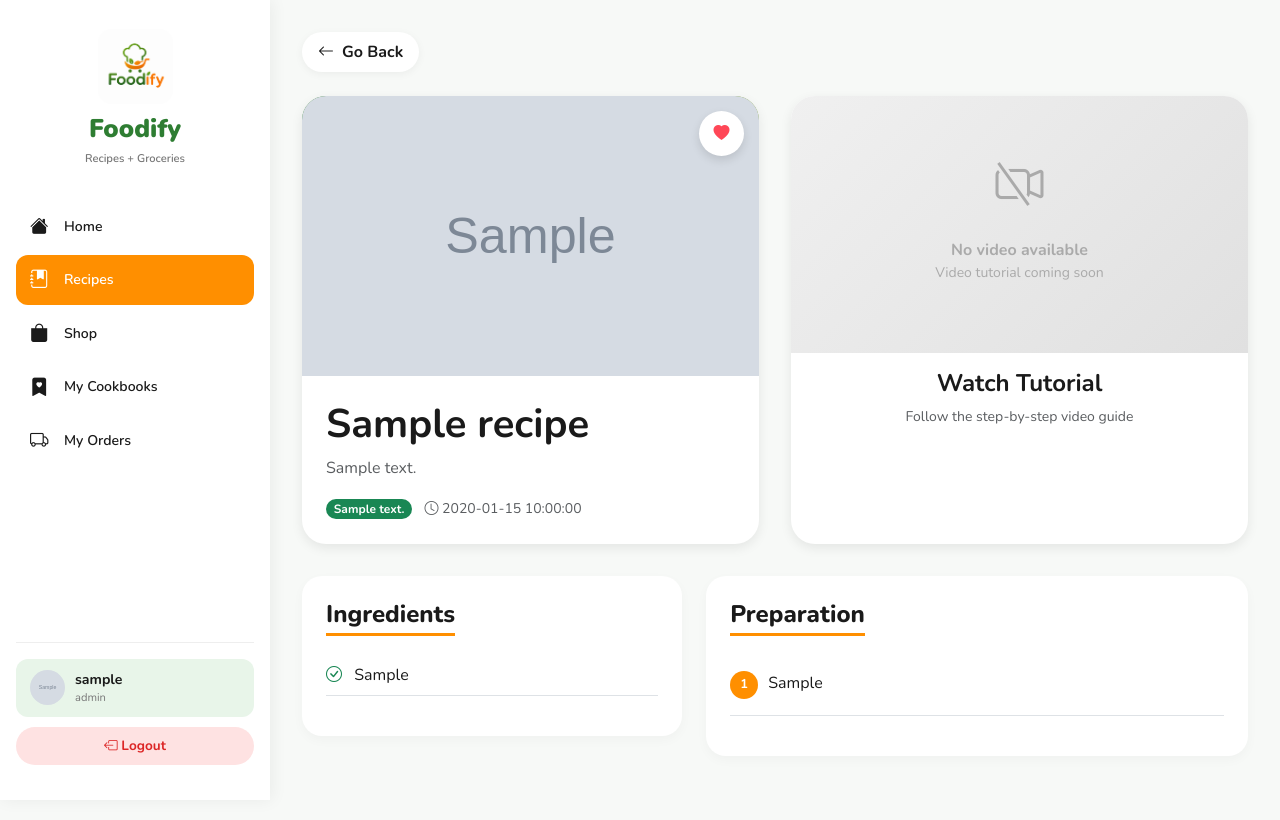
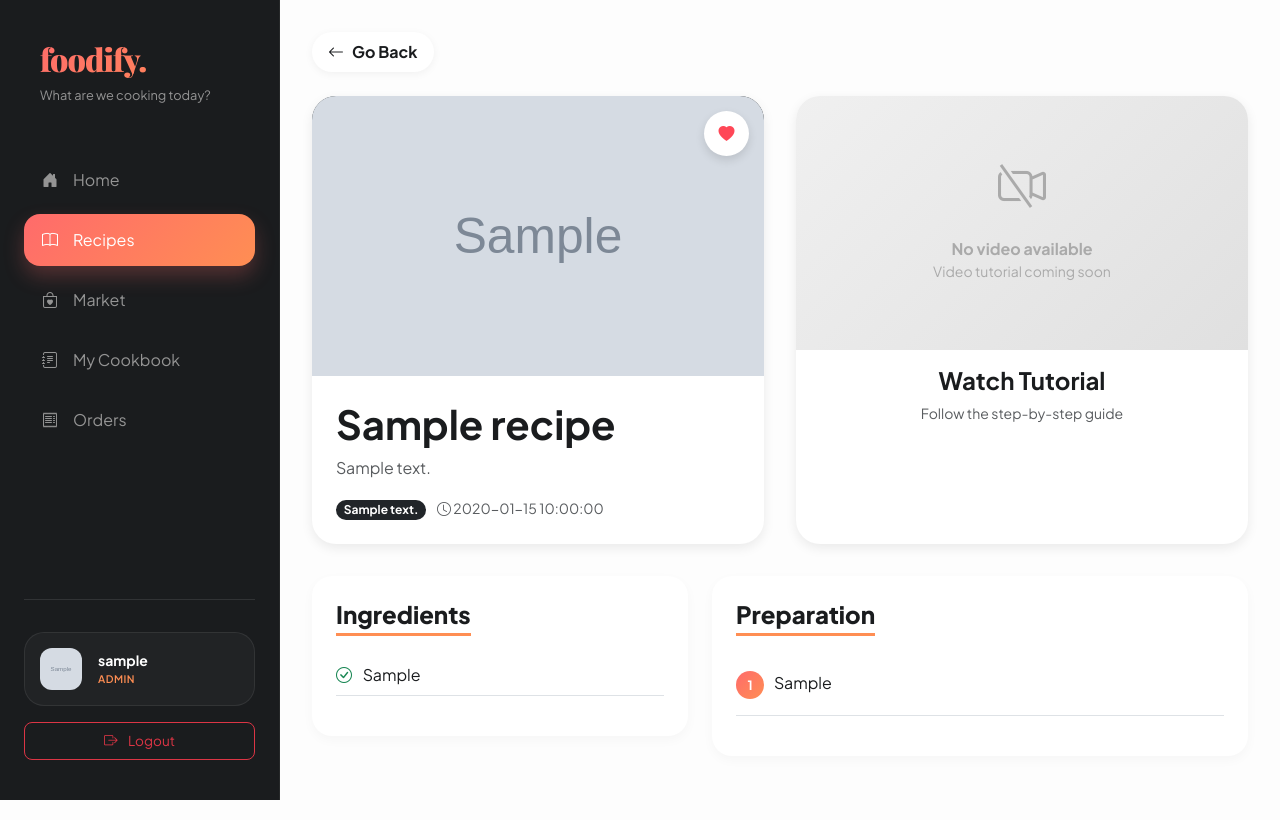
Before and after one commit to amrlls/Foodifyy, a PHP site: page /modules/recipe/recipedetail.php?id=1 in a window 1280 px wide. Run offline with PHP 8.4, Linux system fonts and the light colour scheme; the visitor is signed in with stand-in values (Sample User, id 1); tables that the repository leaves empty or names only in its code hold one stand-in row (values such as "Sample post"); grey boxes marked "Sample" are stand-in pictures.

Commit message:
update recipe video and layout

```diff
--- a/modules/recipe/recipedetail.php
+++ b/modules/recipe/recipedetail.php
@@ -49,13 +49,12 @@ $ingredients = explode("\n", $recipe['ingredients']);
 $steps = explode("\n", $recipe['instructions']);
 
 $gradients = [
-    'Melayu'  => 'linear-gradient(135deg, #2E7D32, #9FA825)',
-    'Western' => 'linear-gradient(135deg, #c0392b, #e74c3c)',
-    'Asian'   => 'linear-gradient(135deg, #e67e22, #f39c12)',
+    'Melayu'  => 'linear-gradient(135deg, #1e5128, #4e944f)',
+    'Western' => 'linear-gradient(135deg, #800000, #d90429)',
+    'Asian'   => 'linear-gradient(135deg, #ff4d00, #ffb703)',
 ];
-$grad = $gradients[$recipe['cuisine']] ?? 'linear-gradient(135deg, #2E7D32, #9FA825)';
+$grad = $gradients[$recipe['cuisine']] ?? 'linear-gradient(135deg, #2D3436, #000000)';
 
-// Cloudinary video only
 $videoUrl = $recipe['video_url'] ?? '';
 $embedUrl = (!empty($videoUrl) && str_contains($videoUrl, 'cloudinary.com')) ? $videoUrl : '';
 ?>
@@ -67,72 +66,86 @@ $embedUrl = (!empty($videoUrl) && str_contains($videoUrl, 'cloudinary.com')) ? $
     <title><?= htmlspecialchars($recipe['title']) ?> – Foodify</title>
     <link href="https://cdn.jsdelivr.net/npm/bootstrap@5.3.0/dist/css/bootstrap.min.css" rel="stylesheet">
     <link rel="stylesheet" href="https://cdn.jsdelivr.net/npm/bootstrap-icons@1.11.3/font/bootstrap-icons.min.css">
-    <link href="https://fonts.googleapis.com/css2?family=Nunito:wght@400;600;700;800;900&family=Playfair+Display:wght@700;800&display=swap" rel="stylesheet">
+    <link href="https://fonts.googleapis.com/css2?family=Plus+Jakarta+Sans:wght@300;400;600;700;800&family=Playfair+Display:wght@700;900&display=swap" rel="stylesheet">
     <style>
         :root {
-            --green: #2E7D32; --green-light: #E8F5E9;
-            --orange: #FF8F00; --dark: #1A1A1A;
-            --muted: #777; --border: #EEEEEE;
-            --sidebar-w: 270px;
+            --primary-grad: linear-gradient(135deg, #FF6B6B 0%, #FF8E53 100%);
+            --sidebar-dark: #1A1C1E;
+            --accent: #FF8E53;
+            --soft-bg: #fdfdfd;
+            --sidebar-w: 280px;
         }
+
         * { margin: 0; padding: 0; box-sizing: border-box; }
-        body { font-family: 'Nunito', sans-serif; background: #F7F9F7; color: var(--dark); }
+        body { font-family: 'Plus Jakarta Sans', sans-serif; background-color: var(--soft-bg); color: #1A1C1E; }
 
         /* ── SIDEBAR ── */
         .sidebar {
             position: fixed; left: 0; top: 0; width: var(--sidebar-w); height: 100vh;
-            background: white; box-shadow: 2px 0 16px rgba(0,0,0,0.06);
-            padding: 1.8rem 1rem; overflow-y: auto; z-index: 1000;
+            background: var(--sidebar-dark); color: white;
+            padding: 2.5rem 1.5rem; z-index: 1000;
             display: flex; flex-direction: column;
+            border-right: 1px solid rgba(255,255,255,0.05);
+            overflow-y: auto;
         }
-        .sidebar-logo {
-            display: flex; flex-direction: column; align-items: center; text-align: center; gap: 12px;
-            margin-bottom: 2rem; padding: 0 8px;
+        .sidebar-logo h2 {
+            font-family: 'Playfair Display', serif; font-weight: 900;
+            letter-spacing: -1px;
+            background: var(--primary-grad); background-clip: text;
+            -webkit-background-clip: text; -webkit-text-fill-color: transparent;
+            margin-bottom: 0.5rem; padding-left: 1rem;
         }
-        .sidebar-logo img { width: 75px; height: 75px; object-fit: contain; border-radius: 14px; }
-        .sidebar-logo .logo-text h2 { font-weight: 900; font-size: 1.6rem; color: var(--green); line-height: 1; margin-bottom: 4px; }
-        .sidebar-logo .logo-text span { font-size: 0.7rem; color: var(--muted); font-weight: 600; }
+        .sidebar-greet-box { padding-left: 1rem; margin-bottom: 3rem; }
+        .sidebar-greet-box p { color: #949494; font-size: 0.8rem; margin: 0; font-weight: 400; }
+        .sidebar-nav { list-style: none; padding: 0; flex-grow: 1; }
+        .sidebar-nav li { margin-bottom: 0.5rem; }
+        .sidebar-nav a {
+            display: flex; align-items: center; gap: 15px; padding: 14px 18px;
+            color: #949494; text-decoration: none; border-radius: 16px;
+            font-weight: 500; transition: all 0.3s ease;
+        }
+        .sidebar-nav a:hover { color: white; background: rgba(255,255,255,0.05); }
+        .sidebar-nav a.active {
+            background: var(--primary-grad); color: white;
+            box-shadow: 0 10px 20px rgba(255,107,107,0.25);
+        }
+        .sidebar-footer { padding-top: 2rem; border-top: 1px solid rgba(255,255,255,0.1); }
 
-        .sidebar-nav { list-style: none; padding: 0; flex: 1; }
-        .sidebar-nav li { margin-bottom: 4px; }
-        .sidebar-nav a {
-            display: flex; align-items: center; gap: 12px; padding: 11px 14px;
-            color: var(--dark); text-decoration: none; border-radius: 12px;
-            font-weight: 600; font-size: 0.88rem; transition: all 0.18s;
+        .user-card {
+        background: rgba(255,255,255,0.03);
+        border: 1px solid rgba(255,255,255,0.08);
+        padding: 15px;
+        border-radius: 20px;
+        transition: all 0.2s ease;
+        cursor: pointer;
         }
-        .sidebar-nav a i { font-size: 1.15rem; width: 22px; }
-        .sidebar-nav a:hover, .sidebar-nav a.active { background: var(--orange); color: white; }
-
-        .sidebar-bottom { border-top: 1px solid var(--border); padding-top: 1rem; margin-top: 1rem; }
-        .user-row {
-            display: flex; align-items: center; gap: 10px; padding: 10px 14px;
-            background: var(--green-light); border-radius: 12px; margin-bottom: 10px;
-            cursor: pointer; transition: all 0.2s ease-out;
+        .user-card:hover {
+            background: rgba(255,255,255,0.07);
+            transform: translateY(-2px);
         }
-        .user-row:hover { background-color: #DDEEE6 !important; transform: translateY(-3px); box-shadow: 0 4px 10px rgba(0,0,0,0.05); }
-        .user-row i { font-size: 1.6rem; color: var(--green); }
-        .user-avatar-img { width: 35px; height: 35px; border-radius: 50%; object-fit: cover; }
-        .user-name { font-weight: 700; font-size: 0.88rem; }
-        .user-role { font-size: 0.7rem; color: var(--muted); }
-
-        .btn-side { display: block; padding: 9px; border-radius: 50px; font-weight: 700; font-size: 0.85rem; text-align: center; text-decoration: none; margin-bottom: 6px; transition: 0.2s; }
-        .btn-side-login { background: var(--orange); color: white; }
-        .btn-side-logout { background: #FEE2E2; color: #DC2626; }
-        .btn-side-logout:hover { background: #DC2626; color: white; }
+        .user-card:active {
+            transform: scale(0.95);
+            background: rgba(255,255,255,0.1);
+        }
+        .user-card img {
+            transition: transform 0.3s ease;
+        }
+        .user-card:hover img {
+            transform: rotate(5deg);
+        }
 
         /* ── MAIN CONTENT ── */
         .main-content { margin-left: var(--sidebar-w); padding: 2rem; min-height: 100vh; }
 
         .btn-back {
-            display: inline-flex; align-items: center; gap: 8px; color: var(--dark);
+            display: inline-flex; align-items: center; gap: 8px; color: #1A1C1E;
             text-decoration: none; font-weight: 700; margin-bottom: 1.5rem;
             transition: 0.2s; padding: 8px 16px; background: white; border-radius: 50px;
             box-shadow: 0 2px 8px rgba(0,0,0,0.05);
         }
-        .btn-back:hover { color: var(--orange); transform: translateX(-5px); }
+        .btn-back:hover { color: var(--accent); transform: translateX(-5px); }
 
         .recipe-layout { display: grid; grid-template-columns: 1fr 1fr; gap: 2rem; margin-bottom: 2rem; }
-
         .recipe-card-main { background: white; border-radius: 24px; overflow: hidden; box-shadow: 0 4px 12px rgba(0,0,0,0.08); position: relative; }
 
         .btn-save-recipe {
@@ -142,11 +155,11 @@ $embedUrl = (!empty($videoUrl) && str_contains($videoUrl, 'cloudinary.com')) ? $
             color: #ccc; cursor: pointer; transition: 0.2s;
         }
         .btn-save-recipe.active { color: #ff4757; }
-        .btn-save-recipe.active i::before { content: "\f415"; }
 
         .recipe-img-box { height: 280px; display: flex; align-items: center; justify-content: center; }
         .recipe-img-box img { width: 100%; height: 100%; object-fit: cover; }
 
+        /* ── VIDEO SECTION (SIZE MAINTAINED) ── */
         .video-container { background: white; border-radius: 24px; overflow: hidden; box-shadow: 0 4px 12px rgba(0,0,0,0.08); }
         .video-player { background: #1a1a1a; aspect-ratio: 16/9; display: flex; align-items: center; justify-content: center; }
         .video-player i { font-size: 4rem; color: white; opacity: 0.8; }
@@ -157,63 +170,69 @@ $embedUrl = (!empty($videoUrl) && str_contains($videoUrl, 'cloudinary.com')) ? $
         }
 
         .info-card { background: white; border-radius: 20px; padding: 1.5rem; margin-bottom: 2rem; box-shadow: 0 4px 12px rgba(0,0,0,0.03); }
-        .section-title { font-weight: 800; border-bottom: 3px solid var(--orange); display: inline-block; margin-bottom: 1.2rem; padding-bottom: 4px; }
-        .step-num { width: 28px; height: 28px; background: var(--orange); color: white; border-radius: 50%; display: inline-flex; align-items: center; justify-content: center; font-size: 0.8rem; font-weight: bold; margin-right: 10px; flex-shrink: 0; }
+        .section-title { font-weight: 800; border-bottom: 3px solid var(--accent); display: inline-block; margin-bottom: 1.2rem; padding-bottom: 4px; }
+        .step-num { width: 28px; height: 28px; background: var(--primary-grad); color: white; border-radius: 50%; display: inline-flex; align-items: center; justify-content: center; font-size: 0.8rem; font-weight: bold; margin-right: 10px; flex-shrink: 0; }
     </style>
 </head>
 <body>
 
 <div class="sidebar" id="sidebar">
     <div class="sidebar-logo">
-        <img src="../../assets/images/logo.png" alt="Foodify">
-        <div class="logo-text">
-            <h2>Foodify</h2>
-            <span>Recipes + Groceries</span>
+        <h2>foodify.</h2>
     </div>
+    <div class="sidebar-greet-box">
+        <p>What are we cooking today?</p>
     </div>
+
     <ul class="sidebar-nav">
-        <li><a href="../../index.php"><i class="bi bi-house-fill"></i> Home</a></li>
-        <li><a href="recipes.php" class="active"><i class="bi bi-journal-bookmark-fill"></i> Recipes</a></li>
-        <li><a href="../shop/index.php"><i class="bi bi-bag-fill"></i> Shop</a></li>
+        <li><a href="../../index.php"><i class="bi bi-house-door-fill"></i> Home</a></li>
+        <li><a href="recipes.php" class="active"><i class="bi bi-book"></i> Recipes</a></li>
+        <li><a href="../shop/index.php"><i class="bi bi-bag-heart"></i> Market</a></li>
         <?php if ($isLoggedIn): ?>
-            <li><a href="cookbook.php"><i class="bi bi-bookmark-heart-fill"></i> My Cookbooks</a></li>
-            <li><a href="../order/index.php"><i class="bi bi-truck"></i> My Orders</a></li>
+            <li><a href="cookbook.php"><i class="bi bi-journal-text"></i> My Cookbook</a></li>
+            <li><a href="../order/index.php"><i class="bi bi-receipt"></i> Orders</a></li>
         <?php endif; ?>
     </ul>
-    <div class="sidebar-bottom">
+
+    <div class="sidebar-footer">
         <?php if ($isLoggedIn): ?>
-            <a href="../profile/profile.php" class="text-decoration-none" style="color: inherit;">
-                <div class="user-row">
+            <a href="../profile/profile.php" class="text-decoration-none d-block">
+                <div class="user-card d-flex align-items-center gap-3 mb-3">
                 <?php $navProfileSrc = getImageSrc($nav_profile_img, '../../assets/images/profiles/'); ?>
                 <?php if ($navProfileSrc): ?>
-                        <img src="<?= htmlspecialchars($navProfileSrc) ?>" class="user-avatar-img">
+                    <img src="<?= htmlspecialchars($navProfileSrc) ?>" style="width:42px; height:42px; border-radius:12px; object-fit:cover;">
                 <?php else: ?>
-                        <i class="bi bi-person-circle"></i>
+                    <div class="text-white rounded-3 p-2 d-flex justify-content-center align-items-center" style="width:42px; height:42px; background: var(--primary-grad);">
+                        <i class="bi bi-person-fill"></i>
+                    </div>
                 <?php endif; ?>
-                    <div>
-                        <div class="user-name"><?= htmlspecialchars($username) ?></div>
-                        <div class="user-role"><?= htmlspecialchars($nav_role) ?></div>
+                <div class="overflow-hidden">
+                    <div class="text-white fw-bold small text-truncate" style="max-width: 130px;">
+                        <?= htmlspecialchars($username) ?>
+                    </div>
+                    <div style="font-size: 0.65rem; color: var(--accent); font-weight: 600; text-transform: uppercase; letter-spacing: 0.5px;">
+                        <?= htmlspecialchars($nav_role) ?>
+                    </div>
                 </div>
             </div>
             </a>
-            <a href="../auth/logout.php" class="btn-side btn-side-logout"><i class="bi bi-box-arrow-left"></i> Logout</a>
+            <a href="../auth/logout.php" class="btn btn-outline-danger w-100 rounded-3 py-2 border-opacity-25" style="font-size:0.85rem">
+                <i class="bi bi-box-arrow-right me-2"></i> Logout
+            </a>
         <?php else: ?>
-            <a href="../auth/login.php" class="btn-side btn-side-login"><i class="bi bi-box-arrow-in-right"></i> Login</a>
+            <a href="../auth/login.php" class="btn btn-light w-100 rounded-3 py-3 fw-bold shadow-sm">Login</a>
         <?php endif; ?>
     </div>
 </div>
 
 <div class="main-content">
-    <a href="javascript:history.back()" class="btn-back">
-        <i class="bi bi-arrow-left"></i> Go Back
-    </a>
+    <a href="javascript:history.back()" class="btn-back"><i class="bi bi-arrow-left"></i> Go Back</a>
 
     <div class="recipe-layout">
         <div class="recipe-card-main">
             <?php if ($type !== 'user'): ?>
-                <button class="btn-save-recipe <?= ($recipe['is_saved'] > 0) ? 'active' : '' ?>"
-                        onclick="toggleSave(event, <?= $recipe['recipe_id'] ?>)">
-                    <i class="bi bi-heart"></i>
+                <button class="btn-save-recipe <?= ($recipe['is_saved'] > 0) ? 'active' : '' ?>" onclick="toggleSave(event, <?= $recipe['recipe_id'] ?>)">
+                    <i class="bi bi-heart-fill"></i>
                 </button>
             <?php endif; ?>
             <div class="recipe-img-box" style="background: <?= $grad ?>;">
@@ -228,35 +247,25 @@ $embedUrl = (!empty($videoUrl) && str_contains($videoUrl, 'cloudinary.com')) ? $
                 <h1 class="fw-bold"><?= htmlspecialchars($recipe['title']) ?></h1>
                 <p class="text-muted"><?= htmlspecialchars($recipe['description']) ?></p>
                 <div>
-                    <span class="badge bg-success rounded-pill"><?= htmlspecialchars($recipe['cuisine']) ?></span>
+                    <span class="badge bg-dark rounded-pill"><?= htmlspecialchars($recipe['cuisine']) ?></span>
                     <span class="ms-2 text-muted small"><i class="bi bi-clock"></i> <?= htmlspecialchars($recipe['cooking_time'] ?? '45m') ?></span>
                 </div>
             </div>
         </div>
 
+        <!-- VIDEO SECTION (MAINTAINED) -->
+        <div class="video-container">
             <?php if ($type === 'user'): ?>
-        <!-- User recipe -->
-        <div class="video-container">
-            <div class="video-player" style="background: linear-gradient(135deg, #2E7D32, #9FA825);">
+                <div class="video-player" style="background: var(--primary-grad);">
                     <div class="text-center text-white p-4">
                         <i class="bi bi-person-video3" style="font-size: 4rem; opacity: 0.8;"></i>
                         <h5 class="fw-bold mt-3">Your Recipe</h5>
                         <p class="small opacity-75 mb-0">This is your personal creation</p>
                     </div>
                 </div>
-            <div class="p-3 text-center">
-                <h4 class="fw-bold">My Creation</h4>
-                <p class="text-muted small mb-0">Created by you on <?= date('d M Y', strtotime($recipe['created_at'])) ?></p>
-            </div>
-        </div>
-
-        <?php else: ?>
-        <!-- Admin recipe — Cloudinary video -->
-        <div class="video-container">
-            <?php if ($embedUrl): ?>
+            <?php elseif ($embedUrl): ?>
                 <video controls style="width:100%; aspect-ratio:16/9; background:#000; display:block;">
                     <source src="<?= htmlspecialchars($embedUrl) ?>" type="video/mp4">
-                    Your browser does not support the video tag.
                 </video>
             <?php else: ?>
                 <div class="video-no-content">
@@ -266,11 +275,10 @@ $embedUrl = (!empty($videoUrl) && str_contains($videoUrl, 'cloudinary.com')) ? $
                 </div>
             <?php endif; ?>
             <div class="p-3 text-center">
-                <h4 class="fw-bold">Watch Tutorial</h4>
-                <p class="text-muted small mb-0">Follow the step-by-step video guide</p>
+                <h4 class="fw-bold"><?= ($type === 'user') ? 'My Creation' : 'Watch Tutorial' ?></h4>
+                <p class="text-muted small mb-0"><?= ($type === 'user') ? 'Created by you' : 'Follow the step-by-step guide' ?></p>
             </div>
         </div>
-        <?php endif; ?>
     </div>
 
     <div class="row">
@@ -302,34 +310,18 @@ $embedUrl = (!empty($videoUrl) && str_contains($videoUrl, 'cloudinary.com')) ? $
 
 <script>
     const isLoggedIn = <?= $isLoggedIn ? 'true' : 'false' ?>;
-
     async function toggleSave(event, recipeId) {
         event.preventDefault();
-        if (!isLoggedIn) {
-            alert("Sila log masuk untuk menyimpan resipi.");
-            window.location.href = '../auth/login.php';
-            return;
-        }
-
+        if (!isLoggedIn) { window.location.href = '../auth/login.php'; return; }
         const btn = event.currentTarget;
         try {
             const formData = new FormData();
             formData.append('recipe_id', recipeId);
-
-            const response = await fetch('toggle_save.php', {
-                method: 'POST',
-                body: formData
-            });
-
+            const response = await fetch('toggle_save.php', { method: 'POST', body: formData });
             const data = await response.json();
-            if (data.status === 'saved') {
-                btn.classList.add('active');
-            } else if (data.status === 'removed') {
-                btn.classList.remove('active');
-            }
-        } catch (error) {
-            console.error('Error:', error);
-        }
+            if (data.status === 'saved') btn.classList.add('active');
+            else if (data.status === 'removed') btn.classList.remove('active');
+        } catch (error) { console.error('Error:', error); }
     }
 </script>
 </body>
```
Also changed, not shown: modules/recipe/recipes.php (+23 -13 lines). Lines whose indentation alone changed are shown as unchanged.
